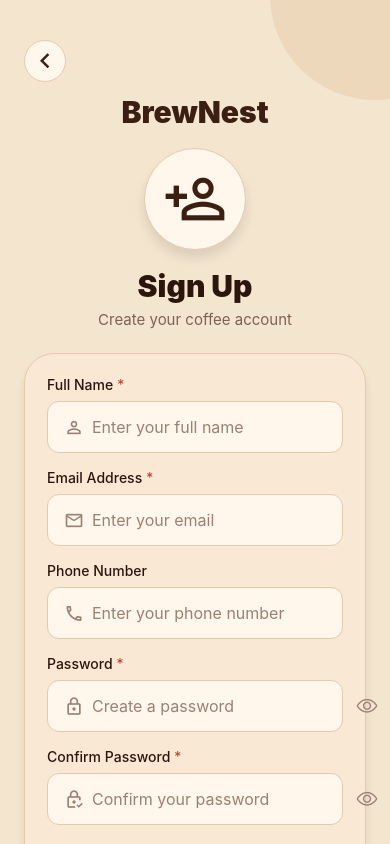
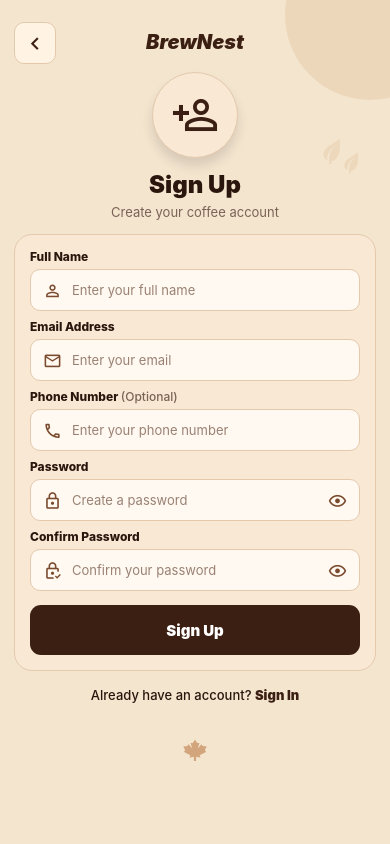
Before and after one commit to Jenitha23/BrewNest-Cafe-Ordering-Mobile-Application, a React Native app in the folder brewnest_frontend/: screen /CustomerSignup in a window 390 px wide. Shown: the top 844 px of the page. Built offline with nearby package versions, Linux system fonts and the light colour scheme; what react-native-worklets would draw is missing.

Commit message:
Redesign customer signup screen with cafe-themed UI

```diff
--- a/brewnest_frontend/src/screens/auth/CustomerSignupScreen.js
+++ b/brewnest_frontend/src/screens/auth/CustomerSignupScreen.js
@@ -8,10 +8,10 @@ import {
   ScrollView,
   TouchableOpacity,
   Alert,
+  TextInput,
+  SafeAreaView,
 } from 'react-native';
 import { AuthContext } from '../../context/AuthContext';
-import CustomInput from '../../components/common/CustomInput';
-import CustomButton from '../../components/common/CustomButton';
 import LoadingSpinner from '../../components/common/LoadingSpinner';
 import { colors } from '../../theme/colors';
 import Icon from 'react-native-vector-icons/MaterialCommunityIcons';
@@ -27,6 +27,8 @@ const CustomerSignupScreen = ({ navigation }) => {
   });
 
   const [errors, setErrors] = useState({});
+  const [showPassword, setShowPassword] = useState(false);
+  const [showConfirmPassword, setShowConfirmPassword] = useState(false);
 
   const { customerSignup, isLoading, error, clearError } = useContext(AuthContext);
 
@@ -64,10 +66,18 @@ const CustomerSignupScreen = ({ navigation }) => {
       Alert.alert(
         'Success!',
         'Account created successfully. Welcome to BrewNest!',
-        [{ text: 'Login', onPress: () => navigation.navigate('CustomerLogin') }]
+        [
+          {
+            text: 'Login',
+            onPress: () => navigation.navigate('CustomerLogin'),
+          },
+        ]
       );
     } else {
-      Alert.alert('Signup Failed', result.error || 'Please check your details and try again.');
+      Alert.alert(
+        'Signup Failed',
+        result.error || 'Please check your details and try again.'
+      );
     }
   };
 
@@ -79,9 +89,18 @@ const CustomerSignupScreen = ({ navigation }) => {
     }
   };
 
+  const handleBack = () => {
+    if (navigation.canGoBack()) {
+      navigation.goBack();
+    } else {
+      navigation.navigate('Welcome');
+    }
+  };
+
   return (
+    <SafeAreaView style={styles.safeArea}>
       <KeyboardAvoidingView
-      style={styles.container}
+        style={styles.keyboardView}
         behavior={Platform.OS === 'ios' ? 'padding' : 'height'}
       >
         <LoadingSpinner visible={isLoading} />
@@ -91,209 +110,423 @@ const CustomerSignupScreen = ({ navigation }) => {
           showsVerticalScrollIndicator={false}
           keyboardShouldPersistTaps="handled"
         >
-        <View style={styles.topDecor} />
+          <View style={styles.screen}>
+            <View style={styles.topCircle} />
 
             <TouchableOpacity
               style={styles.backButton}
-          onPress={() => navigation.goBack()}
+              onPress={handleBack}
               activeOpacity={0.8}
             >
-          <Icon name="chevron-left" size={30} color={colors.primary} />
+              <Icon name="chevron-left" size={25} color={colors.primary} />
             </TouchableOpacity>
 
-        <View style={styles.header}>
-          <Text style={styles.logo}>BrewNest</Text>
+            <Text style={styles.logoText}>BrewNest</Text>
 
-          <View style={styles.iconContainer}>
-            <Icon name="account-plus-outline" size={64} color={colors.primary} />
+            <View style={styles.iconCircle}>
+              <Icon name="account-plus-outline" size={48} color={colors.primary} />
+            </View>
+
+            <View style={styles.leafDecor}>
+              <Icon name="leaf" size={26} color="#E2C49F" />
+              <Icon
+                name="leaf"
+                size={22}
+                color="#E2C49F"
+                style={styles.leafSmall}
+              />
             </View>
 
             <Text style={styles.title}>Sign Up</Text>
             <Text style={styles.subtitle}>Create your coffee account</Text>
+
+            <View style={styles.formCard}>
+              <Text style={styles.label}>Full Name</Text>
+
+              <View style={[styles.inputBox, errors.fullName && styles.inputError]}>
+                <Icon name="account-outline" size={19} color={colors.primaryLight} />
+
+                <TextInput
+                  style={styles.input}
+                  placeholder="Enter your full name"
+                  placeholderTextColor={colors.textLight}
+                  value={formData.fullName}
+                  onChangeText={(text) => updateField('fullName', text)}
+                  autoCapitalize="words"
+                  autoCorrect={false}
+                  selectionColor={colors.primary}
+                  underlineColorAndroid="transparent"
+                />
               </View>
 
-        <View style={styles.formCard}>
-          <CustomInput
-            label="Full Name"
-            value={formData.fullName}
-            onChangeText={(text) => updateField('fullName', text)}
-            placeholder="Enter your full name"
-            error={errors.fullName}
-            icon={<Icon name="account-outline" size={20} color={colors.textLight} />}
-            required
+              {errors.fullName ? (
+                <Text style={styles.validationText}>{errors.fullName}</Text>
+              ) : null}
+
+              <Text style={[styles.label, styles.fieldLabel]}>Email Address</Text>
+
+              <View style={[styles.inputBox, errors.email && styles.inputError]}>
+                <Icon name="email-outline" size={19} color={colors.primaryLight} />
+
+                <TextInput
+                  style={styles.input}
+                  placeholder="Enter your email"
+                  placeholderTextColor={colors.textLight}
+                  value={formData.email}
+                  onChangeText={(text) => updateField('email', text)}
+                  keyboardType="email-address"
+                  autoCapitalize="none"
+                  autoCorrect={false}
+                  selectionColor={colors.primary}
+                  underlineColorAndroid="transparent"
+                />
+              </View>
+
+              {errors.email ? (
+                <Text style={styles.validationText}>{errors.email}</Text>
+              ) : null}
+
+              <Text style={[styles.label, styles.fieldLabel]}>
+                Phone Number <Text style={styles.optionalText}>(Optional)</Text>
+              </Text>
+
+              <View style={[styles.inputBox, errors.phoneNumber && styles.inputError]}>
+                <Icon name="phone-outline" size={19} color={colors.primaryLight} />
+
+                <TextInput
+                  style={styles.input}
+                  placeholder="Enter your phone number"
+                  placeholderTextColor={colors.textLight}
+                  value={formData.phoneNumber}
+                  onChangeText={(text) => updateField('phoneNumber', text)}
+                  keyboardType="phone-pad"
+                  autoCorrect={false}
+                  selectionColor={colors.primary}
+                  underlineColorAndroid="transparent"
+                />
+              </View>
+
+              {errors.phoneNumber ? (
+                <Text style={styles.validationText}>{errors.phoneNumber}</Text>
+              ) : null}
+
+              <Text style={[styles.label, styles.fieldLabel]}>Password</Text>
+
+              <View style={[styles.inputBox, errors.password && styles.inputError]}>
+                <Icon name="lock-outline" size={19} color={colors.primaryLight} />
+
+                <TextInput
+                  style={styles.input}
+                  placeholder="Create a password"
+                  placeholderTextColor={colors.textLight}
+                  value={formData.password}
+                  onChangeText={(text) => updateField('password', text)}
+                  secureTextEntry={!showPassword}
+                  autoCapitalize="none"
+                  autoCorrect={false}
+                  selectionColor={colors.primary}
+                  underlineColorAndroid="transparent"
                 />
 
-          <CustomInput
-            label="Email Address"
-            value={formData.email}
-            onChangeText={(text) => updateField('email', text)}
-            placeholder="Enter your email"
-            keyboardType="email-address"
+                <TouchableOpacity
+                  onPress={() => setShowPassword(!showPassword)}
+                  activeOpacity={0.8}
+                >
+                  <Icon
+                    name={showPassword ? 'eye-off-outline' : 'eye-outline'}
+                    size={19}
+                    color={colors.primaryLight}
+                  />
+                </TouchableOpacity>
+              </View>
+
+              {errors.password ? (
+                <Text style={styles.validationText}>{errors.password}</Text>
+              ) : null}
+
+              <Text style={[styles.label, styles.fieldLabel]}>Confirm Password</Text>
+
+              <View style={[styles.inputBox, errors.confirmPassword && styles.inputError]}>
+                <Icon name="lock-check-outline" size={19} color={colors.primaryLight} />
+
+                <TextInput
+                  style={styles.input}
+                  placeholder="Confirm your password"
+                  placeholderTextColor={colors.textLight}
+                  value={formData.confirmPassword}
+                  onChangeText={(text) => updateField('confirmPassword', text)}
+                  secureTextEntry={!showConfirmPassword}
                   autoCapitalize="none"
-            error={errors.email}
-            icon={<Icon name="email-outline" size={20} color={colors.textLight} />}
-            required
+                  autoCorrect={false}
+                  selectionColor={colors.primary}
+                  underlineColorAndroid="transparent"
                 />
 
-          <CustomInput
-            label="Phone Number"
-            value={formData.phoneNumber}
-            onChangeText={(text) => updateField('phoneNumber', text)}
-            placeholder="Enter your phone number"
-            keyboardType="phone-pad"
-            error={errors.phoneNumber}
-            icon={<Icon name="phone-outline" size={20} color={colors.textLight} />}
+                <TouchableOpacity
+                  onPress={() => setShowConfirmPassword(!showConfirmPassword)}
+                  activeOpacity={0.8}
+                >
+                  <Icon
+                    name={showConfirmPassword ? 'eye-off-outline' : 'eye-outline'}
+                    size={19}
+                    color={colors.primaryLight}
                   />
+                </TouchableOpacity>
+              </View>
 
-          <CustomInput
-            label="Password"
-            value={formData.password}
-            onChangeText={(text) => updateField('password', text)}
-            placeholder="Create a password"
-            secureTextEntry
-            error={errors.password}
-            icon={<Icon name="lock-outline" size={20} color={colors.textLight} />}
-            required
-          />
+              {errors.confirmPassword ? (
+                <Text style={styles.validationText}>{errors.confirmPassword}</Text>
+              ) : null}
 
-          <CustomInput
-            label="Confirm Password"
-            value={formData.confirmPassword}
-            onChangeText={(text) => updateField('confirmPassword', text)}
-            placeholder="Confirm your password"
-            secureTextEntry
-            error={errors.confirmPassword}
-            icon={<Icon name="lock-check-outline" size={20} color={colors.textLight} />}
-            required
-          />
+              {error ? <Text style={styles.errorMessage}>{error}</Text> : null}
 
-          {error && <Text style={styles.errorMessage}>{error}</Text>}
-
-          <CustomButton
-            title="Sign Up"
+              <TouchableOpacity
+                style={styles.signUpButton}
                 onPress={handleSignup}
-            type="primary"
-            loading={isLoading}
-            style={styles.signupButton}
-          />
+                activeOpacity={0.85}
+                disabled={isLoading}
+              >
+                <Text style={styles.signUpText}>
+                  {isLoading ? 'Creating Account...' : 'Sign Up'}
+                </Text>
+              </TouchableOpacity>
+            </View>
 
             <View style={styles.loginContainer}>
               <Text style={styles.loginText}>Already have an account? </Text>
+
               <TouchableOpacity onPress={() => navigation.navigate('CustomerLogin')}>
                 <Text style={styles.loginLink}>Sign In</Text>
               </TouchableOpacity>
             </View>
+
+            <View style={styles.bottomLeaf}>
+              <Icon name="leaf-maple" size={27} color={colors.secondary} />
+            </View>
           </View>
         </ScrollView>
       </KeyboardAvoidingView>
+    </SafeAreaView>
   );
 };
 
+const PHONE_WIDTH = 390;
+
 const styles = StyleSheet.create({
-  container: {
+  safeArea: {
     flex: 1,
     backgroundColor: colors.background,
   },
+
+  keyboardView: {
+    flex: 1,
+    backgroundColor: colors.background,
+  },
+
   scrollContainer: {
     flexGrow: 1,
-    padding: 24,
-    paddingBottom: 34,
+    backgroundColor: colors.background,
+    alignItems: 'center',
   },
-  topDecor: {
+
+  screen: {
+    flex: 1,
+    width: '100%',
+    maxWidth: PHONE_WIDTH,
+    minHeight: 790,
+    backgroundColor: colors.background,
+    paddingHorizontal: 14,
+    paddingTop: Platform.OS === 'android' ? 14 : 18,
+    paddingBottom: 28,
+    alignSelf: 'center',
+    overflow: 'hidden',
+  },
+
+  topCircle: {
     position: 'absolute',
-    width: 210,
-    height: 210,
-    borderRadius: 120,
-    backgroundColor: colors.secondaryLight,
-    top: -110,
-    right: -90,
-    opacity: 0.5,
+    width: 170,
+    height: 170,
+    borderRadius: 90,
+    backgroundColor: '#E8CBAA',
+    top: -70,
+    right: -65,
+    opacity: 0.52,
   },
+
   backButton: {
-    marginTop: Platform.OS === 'ios' ? 8 : 16,
     width: 42,
     height: 42,
-    borderRadius: 22,
-    backgroundColor: colors.surface,
+    borderRadius: 10,
+    backgroundColor: '#FFF4E4',
+    borderWidth: 1,
+    borderColor: colors.border,
     alignItems: 'center',
     justifyContent: 'center',
-    borderWidth: 1,
-    borderColor: colors.border,
+    marginTop: 4,
   },
-  header: {
-    alignItems: 'center',
-    marginTop: 12,
-    marginBottom: 24,
-  },
-  logo: {
-    fontSize: 30,
+
+  logoText: {
+    position: 'absolute',
+    top: Platform.OS === 'android' ? 30 : 30,
+    alignSelf: 'center',
+    fontSize: 20,
     fontWeight: '900',
     color: colors.primary,
-    marginBottom: 18,
+    fontStyle: 'italic',
   },
-  iconContainer: {
-    width: 102,
-    height: 102,
-    borderRadius: 56,
-    backgroundColor: colors.surface,
+
+  iconCircle: {
+    width: 86,
+    height: 86,
+    borderRadius: 46,
+    backgroundColor: '#F8E8D4',
+    alignSelf: 'center',
     alignItems: 'center',
     justifyContent: 'center',
+    marginTop: 8,
     borderWidth: 1,
     borderColor: colors.border,
     elevation: 6,
     shadowColor: colors.shadow,
     shadowOffset: { width: 0, height: 8 },
-    shadowOpacity: 0.1,
+    shadowOpacity: 0.12,
     shadowRadius: 12,
   },
+
+  leafDecor: {
+    position: 'absolute',
+    top: 135,
+    right: 30,
+    opacity: 0.38,
+    transform: [{ rotate: '-24deg' }],
+  },
+
+  leafSmall: {
+    marginLeft: 15,
+    marginTop: -5,
+  },
+
   title: {
-    fontSize: 30,
+    fontSize: 24,
     fontWeight: '900',
     color: colors.textPrimary,
-    marginTop: 18,
+    textAlign: 'center',
+    marginTop: 12,
   },
+
   subtitle: {
-    fontSize: 15,
+    fontSize: 13,
     color: colors.textSecondary,
     textAlign: 'center',
-    marginTop: 6,
+    marginTop: 5,
+    marginBottom: 14,
   },
+
   formCard: {
     backgroundColor: '#F8E8D4',
-    borderRadius: 30,
-    padding: 22,
+    borderRadius: 18,
+    paddingHorizontal: 15,
+    paddingTop: 14,
+    paddingBottom: 15,
     borderWidth: 1,
     borderColor: colors.border,
-    elevation: 4,
-    shadowColor: colors.shadow,
-    shadowOffset: { width: 0, height: 8 },
-    shadowOpacity: 0.08,
-    shadowRadius: 10,
   },
-  signupButton: {
-    marginTop: 12,
-    marginBottom: 22,
+
+  label: {
+    color: colors.textPrimary,
+    fontSize: 12,
+    fontWeight: '800',
+    marginBottom: 5,
   },
+
+  fieldLabel: {
+    marginTop: 8,
+  },
+
+  optionalText: {
+    color: colors.textSecondary,
+    fontWeight: '500',
+  },
+
+  inputBox: {
+    height: 42,
+    borderRadius: 10,
+    backgroundColor: '#FFF9F1',
+    borderWidth: 1,
+    borderColor: colors.border,
+    flexDirection: 'row',
+    alignItems: 'center',
+    paddingHorizontal: 12,
+  },
+
+  inputError: {
+    borderColor: colors.error,
+  },
+
+  input: {
+    flex: 1,
+    height: '100%',
+    marginLeft: 10,
+    fontSize: 13,
+    color: colors.textPrimary,
+    backgroundColor: 'transparent',
+    outlineStyle: 'none',
+  },
+
+  validationText: {
+    fontSize: 10,
+    color: colors.error,
+    marginTop: 4,
+    marginLeft: 2,
+    fontWeight: '600',
+  },
+
+  errorMessage: {
+    color: colors.error,
+    fontSize: 12,
+    textAlign: 'center',
+    marginTop: 10,
+    fontWeight: '700',
+  },
+
+  signUpButton: {
+    height: 50,
+    borderRadius: 11,
+    backgroundColor: colors.primary,
+    alignItems: 'center',
+    justifyContent: 'center',
+    marginTop: 14,
+  },
+
+  signUpText: {
+    color: colors.textWhite,
+    fontSize: 15,
+    fontWeight: '900',
+  },
+
   loginContainer: {
     flexDirection: 'row',
     justifyContent: 'center',
     alignItems: 'center',
+    marginTop: 16,
   },
+
   loginText: {
-    fontSize: 14,
-    color: colors.textSecondary,
+    color: colors.textPrimary,
+    fontSize: 13,
+    fontWeight: '500',
   },
+
   loginLink: {
-    fontSize: 14,
     color: colors.primary,
+    fontSize: 13,
     fontWeight: '900',
   },
-  errorMessage: {
-    color: colors.error,
-    fontSize: 14,
-    textAlign: 'center',
-    marginBottom: 12,
-    fontWeight: '600',
+
+  bottomLeaf: {
+    alignItems: 'center',
+    marginTop: 34,
+    opacity: 0.7,
   },
 });
 
```
Lines whose indentation alone changed are shown as unchanged.
